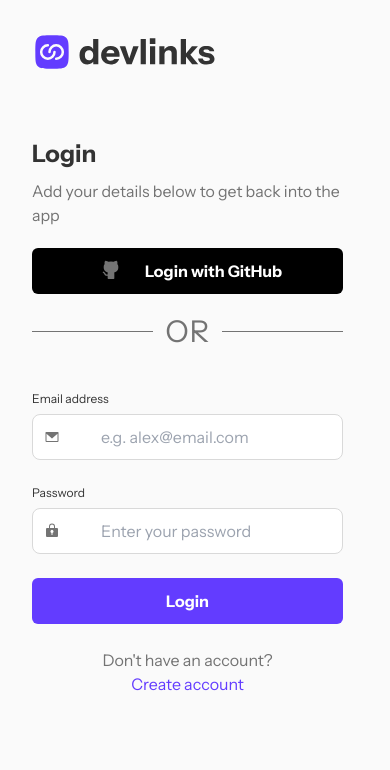
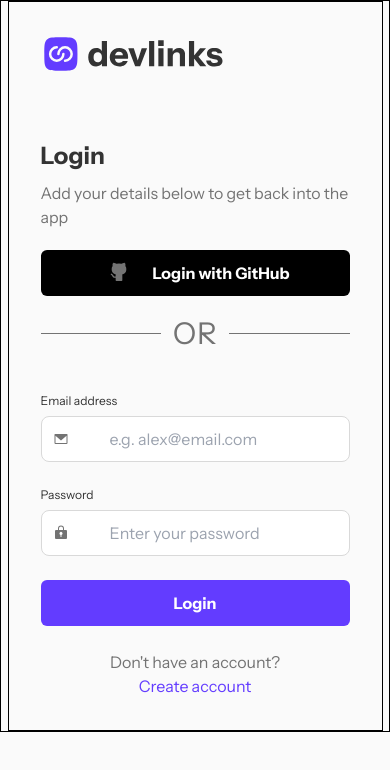
Before and after one commit to shaversj/link-sharing-app, a Next.js app: page /login in a window 390 px wide. Shown: the top 770 px of the page. Built offline with nearby package versions, Linux system fonts and the light colour scheme.

Commit message:
Upload login page with Tablet Layout

```diff
--- a/src/app/layout.tsx
+++ b/src/app/layout.tsx
@@ -16,7 +16,7 @@
 }>) {
   return (
     <html lang="en">
-      <body className={`${instrumentSans.variable} grid w-[375px] place-items-center bg-gray-light font-instrumentSans`}>
+      <body className={`${instrumentSans.variable} md:h-[1024px] md:w-[768px] bg-gray-light font-instrumentSans`}>
         <Toaster
           position={"bottom-center"}
           toastOptions={{
--- a/src/app/login/page.tsx
+++ b/src/app/login/page.tsx
@@ -5,9 +5,14 @@
 
 export default function LoginPage() {
   return (
-    <div className={"w-[375px] p-8 font-instrumentSans antialiased"}>
+    <div className={"grid h-full place-items-center border border-black"}>
+      <div className={"md:w-[478px] md:bg-white w-[375px] border border-black p-8 font-instrumentSans antialiased"}>
+        <div className={"md:mb-[51px] md:px-0 md:h-[91px] md:w-[476px] md:-m-8 md:flex md:justify-center md:items-start w-full bg-gray-light"}>
           <Image src="/images/logo-devlinks-large.svg" alt="Logo" width={182.5} height={40} />
-      <div className={"space-y-[8px] pt-[64px]"}>
+        </div>
+
+        <div className={"md:bg-white "}>
+          <div className={"md:pt-[1 px] space-y-[8px] pt-[64px]"}>
             <h2 className={"text-left align-top text-[24px] font-bold leading-[150%] text-dark-gray"}>Login</h2>
             <p className={"text-[15.9px] leading-[150%] text-gray"}>Add your details below to get back into the app</p>
           </div>
@@ -38,5 +43,7 @@
             </div>
           </form>
         </div>
+      </div>
+    </div>
   );
 }
--- a/tailwind.config.ts
+++ b/tailwind.config.ts
@@ -5,6 +5,7 @@
   theme: {
     screens: {
       sm: "375px",
+      md: "768px",
       lg: "1440px",
     },
     extend: {
```
Also changed, not shown: 1 other file (tests, documents, lock files or other folders). Lines whose indentation alone changed are shown as unchanged.
